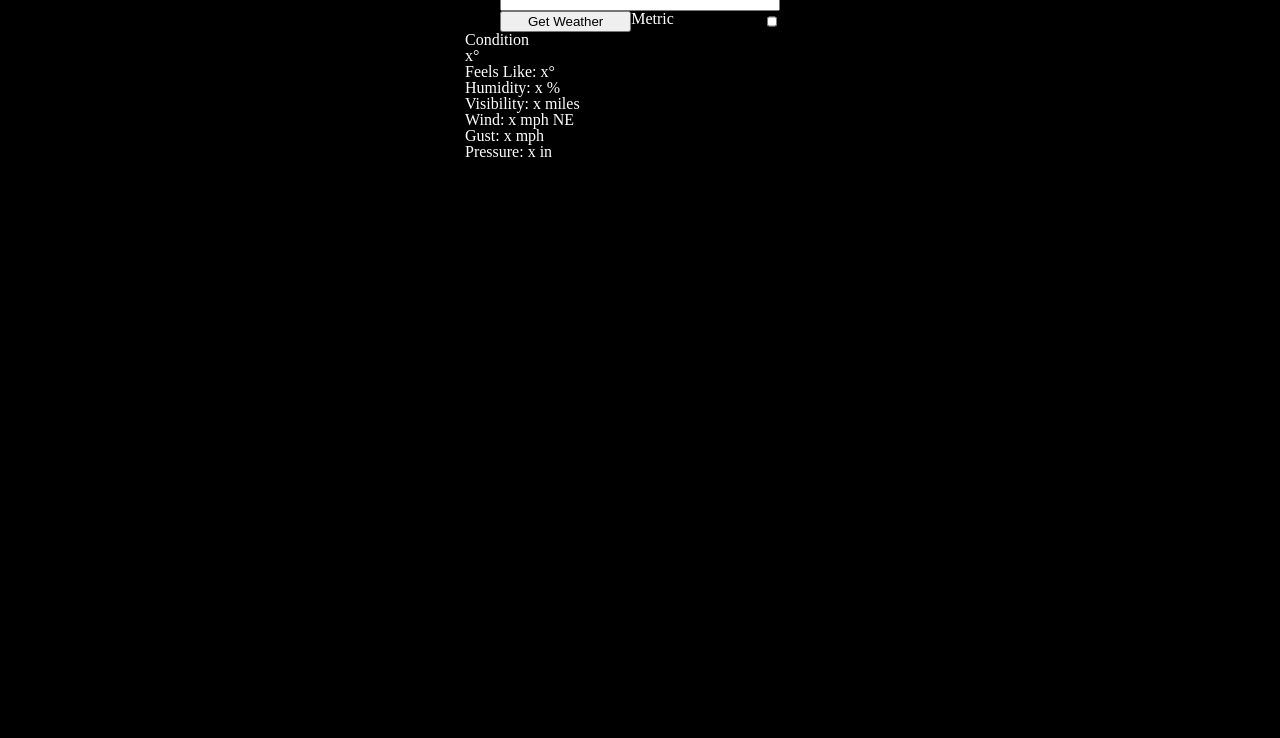
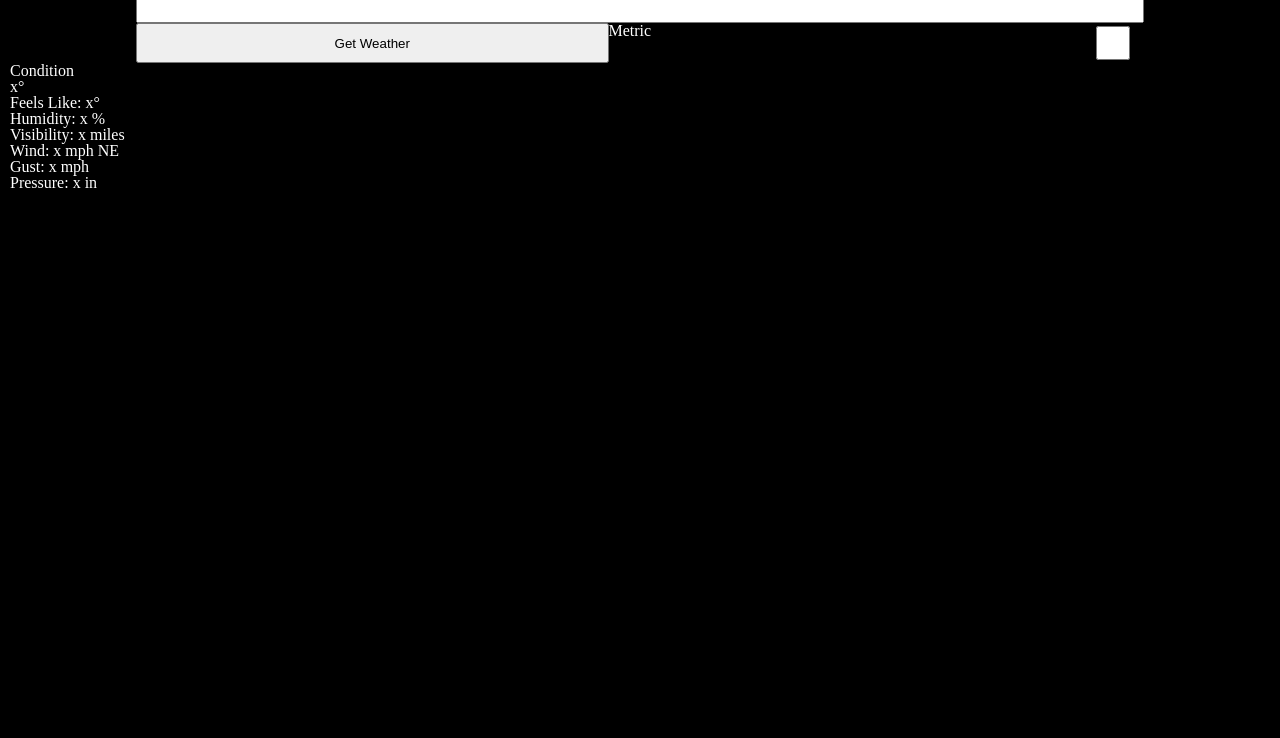
Before and after one commit to xincryptedx/weather-app, a website built with webpack: page dist/index.html in a window 1280 px wide. Shown: the part 62-800 px from the top of the page. Built offline with nearby package versions, Linux system fonts and the light colour scheme.

Commit message:
Adjust main grid width

```diff
--- a/src/style.css
+++ b/src/style.css
@@ -151,7 +151,7 @@ body {
     "search"
     "details"
     ".";
-  width: 350px;
+  width: calc(100% - 20px);
 }
 
 .title-grid {
@@ -168,7 +168,7 @@ body {
 
 .search-grid {
   grid-area: search;
-  grid-template: 1fr 1fr / 10% 1fr 1fr 5% 10%;
+  grid-template: 30px 40px/ 10% 1fr 1fr 5% 10%;
   grid-template-areas:
     ". input input input ."
     ". btn label checkbox .";
```
